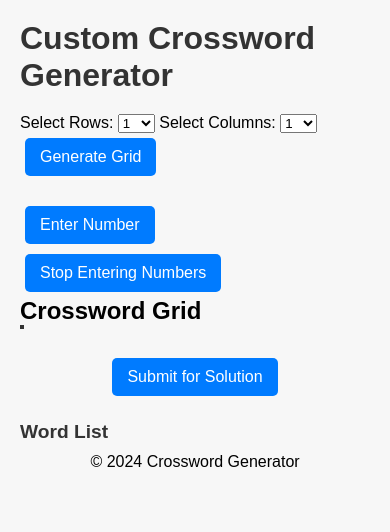
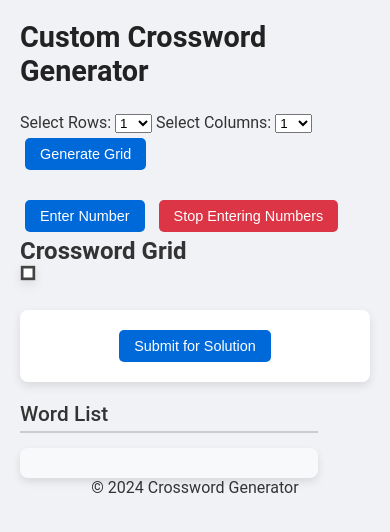
Before and after one commit to Willpatpost/Crossword-Generator, a plain HTML site: page index.html in a window 390 px wide. Both pictures are taken after a click on the button "Enter Number". Drawn offline with Linux system fonts and the light colour scheme.

Commit message:
Update style.css

```diff
--- a/style.css
+++ b/style.css
@@ -7,20 +7,24 @@
 
 /* Body styling */
 body {
-    font-family: Arial, sans-serif;
+    font-family: 'Roboto', sans-serif;
     display: flex;
     flex-direction: column;
     align-items: center;
     padding: 20px;
-    background-color: #f7f7f7;
+    background-color: #f0f2f5;
+    color: #333;
 }
 
+/* Page title styling */
 h1 {
-    color: #333;
-    margin-bottom: 20px;
+    color: #222;
+    font-size: 2.2em;
+    margin-bottom: 25px;
+    font-weight: 600;
 }
 
-/* Container for grid settings */
+/* Settings container styling */
 #settings {
     margin-bottom: 20px;
 }
@@ -28,36 +32,53 @@ h1 {
 /* Grid container styling */
 #gridContainer {
     display: inline-block;
-    border: 2px solid #333;
+    border: 3px solid #444;
     background-color: #ffffff;
-    margin-bottom: 20px;
+    padding: 5px;
+    box-shadow: 0 4px 12px rgba(0, 0, 0, 0.1);
+    margin-bottom: 25px;
 }
 
-/* Basic cell styling */
+/* Basic cell styling with smooth transition */
 .grid-cell {
     width: 30px;
     height: 30px;
-    border: 1px solid #333;
+    border: 1px solid #666;
     display: inline-flex;
     justify-content: center;
     align-items: center;
-    font-size: 1.1em;
+    font-size: 1.2em;
     font-weight: bold;
     cursor: pointer;
-    color: white; /* Start with text color set to white */
-    background-color: black; /* Ensure all cells start as black */
+    color: #333;
+    background-color: #333;
+    transition: background-color 0.3s ease, color 0.3s ease;
 }
 
 /* Styling for blacked-out cells */
 .black-cell {
-    background-color: black;
-    color: black; /* Hide text in black cells */
+    background-color: #333;
+    color: #333; /* Hide text in black cells */
 }
 
 /* Styling for white cells */
 .white-cell {
-    background-color: white;
-    color: #333; /* Ensure text in white cells is visible */
+    background-color: #f8f9fa;
+    color: #444;
+}
+
+/* Highlight solved cells for a clear distinction */
+.solved-cell {
+    background-color: #d1e7dd;
+    color: #155724;
+    font-weight: bold;
+    transition: background-color 0.3s ease, color 0.3s ease;
+}
+
+/* Smooth color transition on cell toggle */
+.grid-cell:hover {
+    background-color: #ddd;
+    color: #222;
 }
 
 /* Styling for grid rows */
@@ -65,44 +86,101 @@ h1 {
     display: flex;
 }
 
-/* Settings and controls styling */
-#controls {
-    display: flex;
-    flex-direction: column;
-    align-items: center;
-}
-
+/* Control button styling with modern look */
 button {
-    padding: 10px 15px;
+    padding: 10px 20px;
     margin: 5px;
     border: none;
-    background-color: #007bff;
-    color: #fff;
+    background-color: #0069d9;
+    color: #ffffff;
     font-size: 1em;
     cursor: pointer;
     border-radius: 5px;
+    font-weight: 500;
+    transition: background-color 0.2s ease, transform 0.1s ease;
 }
 
 button:hover {
     background-color: #0056b3;
+    transform: scale(1.05);
+}
+
+button:active {
+    transform: scale(1);
+}
+
+/* Stop button styling for easy identification */
+#stopNumberEntryButton {
+    background-color: #dc3545;
+}
+
+#stopNumberEntryButton:hover {
+    background-color: #c82333;
 }
 
 /* Word List Section Styling */
 #word-list {
     margin-top: 20px;
-    width: 80%;
+    width: 85%;
     text-align: left;
+    color: #333;
 }
 
+/* Result display styling */
+#result {
+    font-size: 1.1em;
+    line-height: 1.6;
+    color: #222;
+    white-space: pre-line;
+    margin-top: 15px;
+    padding: 15px;
+    background-color: #f8f9fa;
+    border-radius: 8px;
+    box-shadow: 0 4px 8px rgba(0, 0, 0, 0.1);
+    width: 85%;
+}
+
+/* Word list headings for "Across" and "Down" */
 #word-list h3 {
-    font-size: 1.2em;
+    font-size: 1.3em;
     color: #333;
     margin-bottom: 10px;
+    font-weight: 500;
+    border-bottom: 2px solid #ccc;
+    padding-bottom: 5px;
+    margin-top: 15px;
 }
 
-#result {
-    font-size: 1em;
-    line-height: 1.5;
-    color: #333;
-    white-space: pre-line;
+/* Styling for controls container */
+#controls {
+    display: flex;
+    flex-direction: column;
+    align-items: center;
+    background-color: #ffffff;
+    padding: 15px;
+    border-radius: 8px;
+    box-shadow: 0 4px 10px rgba(0, 0, 0, 0.1);
 }
+
+/* Add smooth transition to cell coloring */
+.grid-cell {
+    transition: background-color 0.3s ease, color 0.3s ease;
+}
+
+/* Responsive adjustments */
+@media (max-width: 600px) {
+    #gridContainer {
+        transform: scale(0.9);
+    }
+    h1 {
+        font-size: 1.8em;
+    }
+    #result {
+        width: 100%;
+        font-size: 1em;
+    }
+    button {
+        font-size: 0.9em;
+        padding: 8px 15px;
+    }
+}
```
